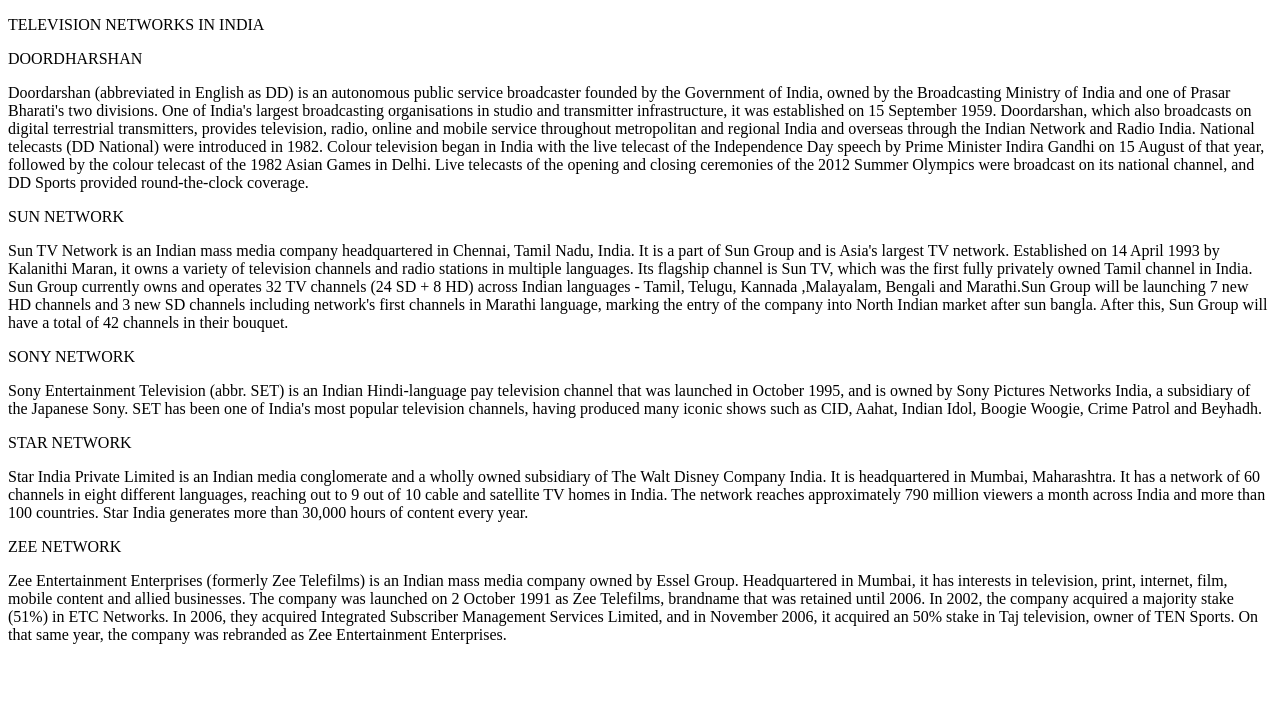
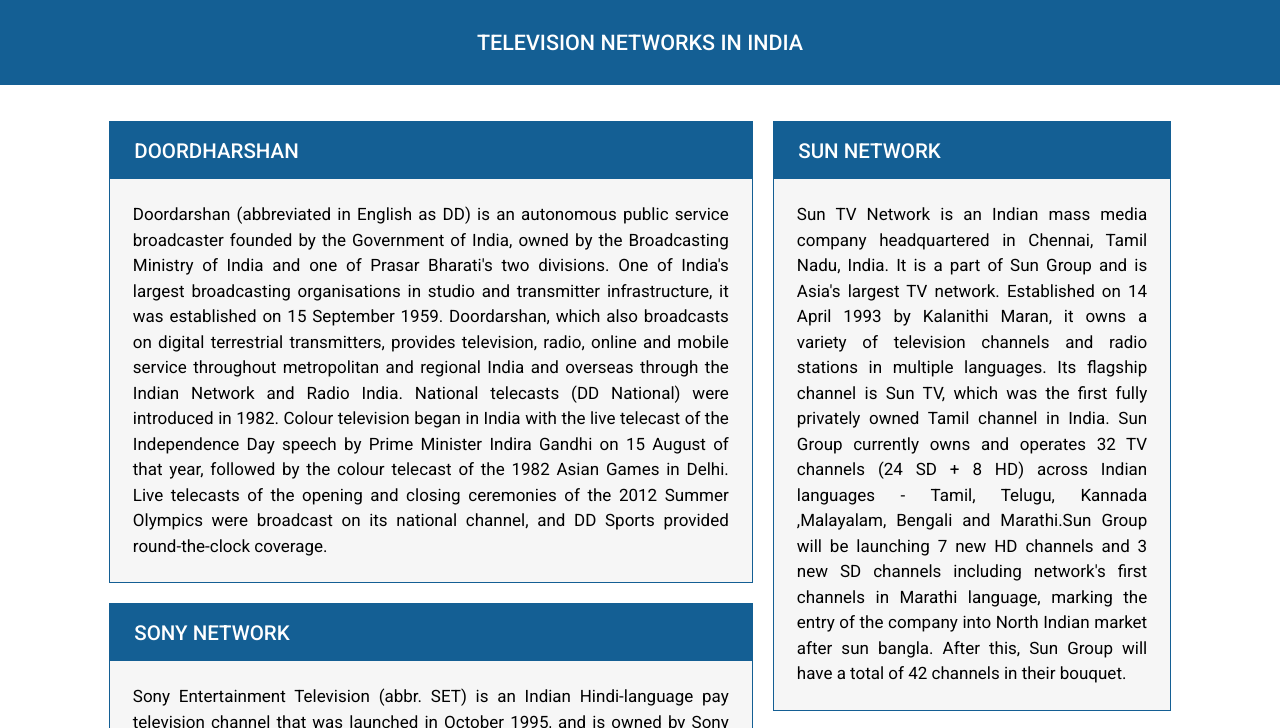
Before and after one commit to Hareesh-Raj/UI, a plain HTML site: page Telvision Networks/index.html in a window 1280 px wide. Shown: the top 728 px of the page. Drawn offline with Linux system fonts and the light colour scheme.

Commit message:
Modified Exercise4

```diff
--- a/Telvision Networks/css/styles.css
+++ b/Telvision Networks/css/styles.css
@@ -3,40 +3,40 @@
     font-family: 'Roboto', sans-serif;
     box-sizing: border-box;
 }
-header p
+header h1
 {
    text-align: center;
    padding: 30px;
    background-color: #145f94;
-   font-size: 20px;
+   font-size: 21.5px;
    color: white;
    font-weight: 500;
 }
 .leftSide{
     float: left;
-    width: 60%;
+    width: 62.5%;
    padding-right:20px ;
 }
 .rightSide{
     float: right;
-    width: 40%;
-
+    width: 37.5%;
 }
 section{
     margin: 36px auto 110px;
-    width:80%;
+    width:83%;
 
 }
 .heading{
     color: white;
     background-color: #145f94;
-    padding: 20px;
-    font-size: 20px;
+    padding: 16.5px;
+    padding-left: 24.5px;
+    font-size: 20.5px;
     font-weight: 500;
 
 }
 .content{
-    padding: 20px;
+    padding: 23px;
     line-height: 1.5;
     font-weight: 400;
     text-align: justify;
--- a/Telvision Networks/index.html
+++ b/Telvision Networks/index.html
@@ -7,14 +7,14 @@
     <link rel="preconnect" href="https://fonts.googleapis.com">
 <link rel="preconnect" href="https://fonts.gstatic.com" crossorigin>
 <link href="https://fonts.googleapis.com/css2?family=Roboto:ital,wght@0,100;0,300;0,400;0,500;0,700;0,900;1,100;1,300;1,400;1,500;1,700;1,900&display=swap" rel="stylesheet">
-    <link rel="stylesheet" href="css/styles1.css">
+    <link rel="stylesheet" href="css/styles.css">
     <title>TELEVISION NETWORKS IN INDIA</title>
 </head>
 <body>
     <header>
-        <p>
+        <h1>
             TELEVISION NETWORKS IN INDIA
-        </p>
+        </h1>
     </header>
     <section>
         <div class="leftSide">
```
